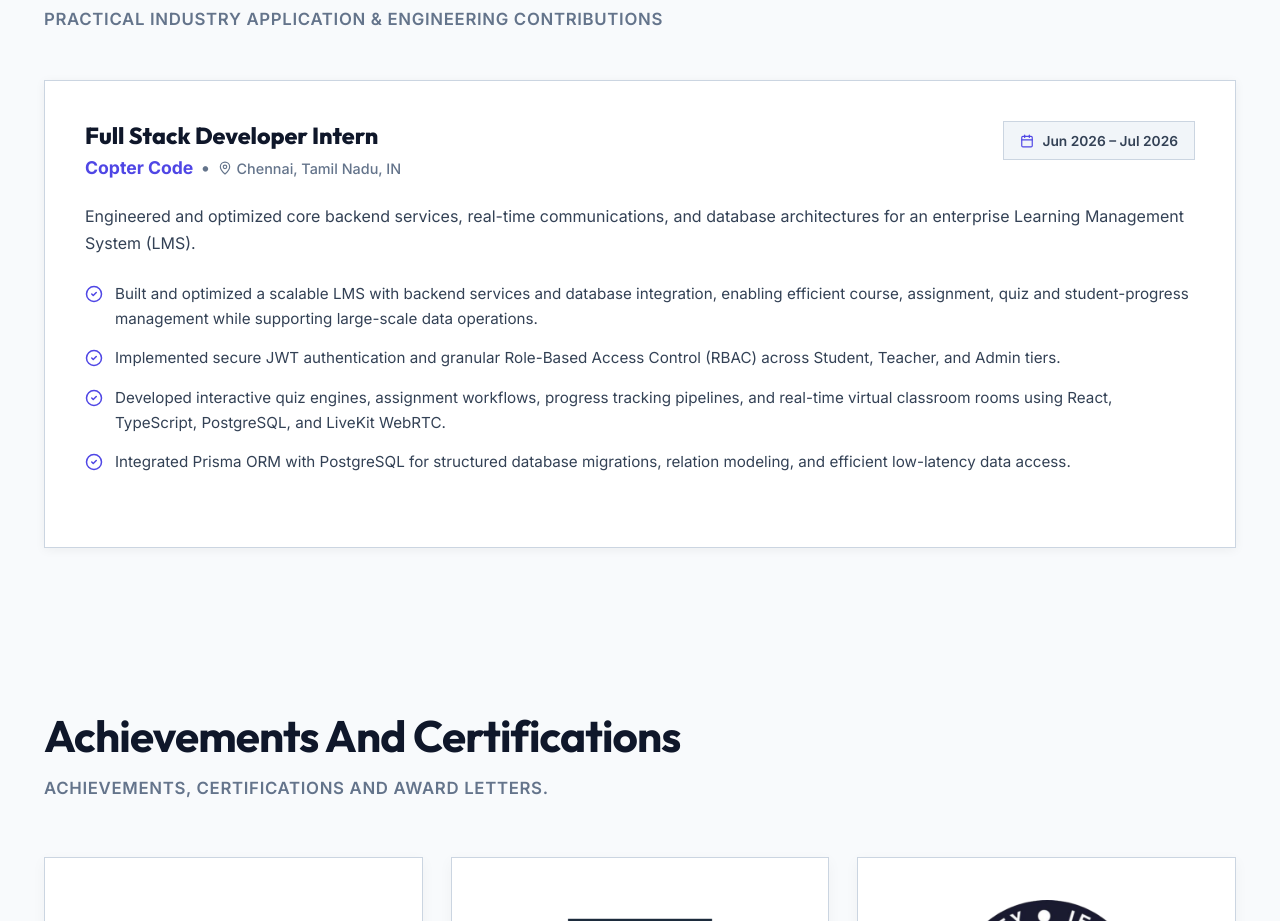
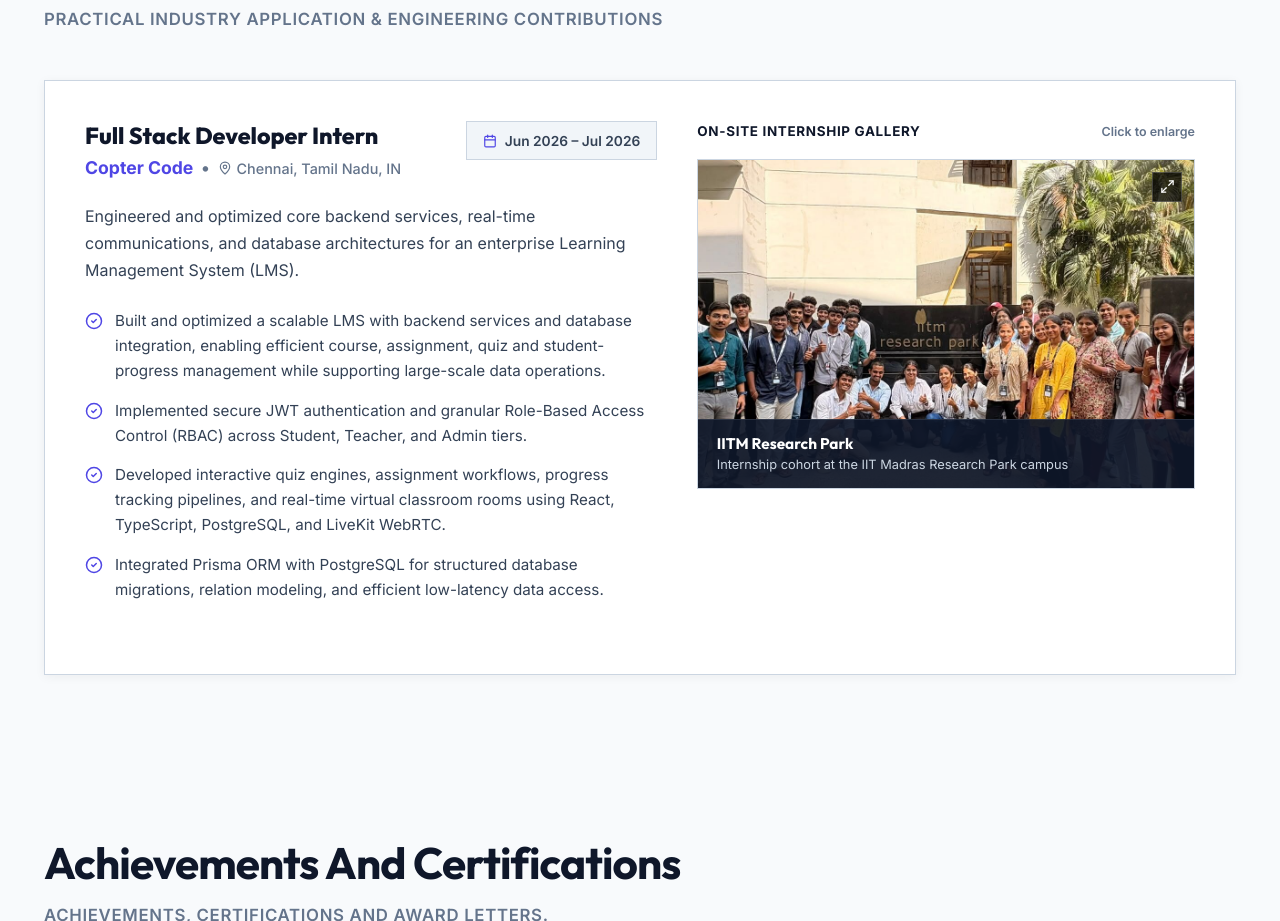
Before and after one commit to leelakrishnakurra97/leela-krishna-portfolio, a React (Vite) app: page / in a window 1280 px wide. Shown: the part 5640-6561 px from the top of the page. Built offline with nearby package versions, Linux system fonts and the light colour scheme.

Commit message:
feat(experience): retain only IITM Research Park cohort picture in work experience

```diff
--- a/src/components/Experience.jsx
+++ b/src/components/Experience.jsx
@@ -200,7 +200,7 @@ export default function Experience() {
                       </span>
                     </div>
                     <span style={{ fontSize: '0.78rem', color: 'var(--text-muted)', fontWeight: 600 }}>
-                      {currentImgIdx + 1} of {exp.images.length} • Click to enlarge
+                      {exp.images.length > 1 ? `${currentImgIdx + 1} of ${exp.images.length} • ` : ''}Click to enlarge
                     </span>
                   </div>
 
@@ -249,7 +249,9 @@ export default function Experience() {
                       <Maximize2 size={15} />
                     </div>
 
-                    {/* Previous Photo Button */}
+                    {/* Previous and Next Photo Buttons - Only when multiple photos exist */}
+                    {exp.images.length > 1 && (
+                      <>
                         <button
                           type="button"
                           onClick={(e) => {
@@ -277,7 +279,6 @@ export default function Experience() {
                           <ChevronLeft size={20} />
                         </button>
 
-                    {/* Next Photo Button */}
                         <button
                           type="button"
                           onClick={(e) => {
@@ -304,6 +305,8 @@ export default function Experience() {
                         >
                           <ChevronRight size={20} />
                         </button>
+                      </>
+                    )}
 
                     {/* Caption overlay at bottom */}
                     <div
@@ -336,7 +339,8 @@ export default function Experience() {
                     </div>
                   </div>
 
-                  {/* Thumbnail Selector Strip Below */}
+                  {/* Thumbnail Selector Strip Below - Only when multiple photos exist */}
+                  {exp.images.length > 1 && (
                     <div
                       className="experience-thumb-strip"
                       style={{
@@ -373,6 +377,7 @@ export default function Experience() {
                         </div>
                       ))}
                     </div>
+                  )}
                 </div>
               )}
               </div>
@@ -428,7 +433,9 @@ export default function Experience() {
                       <X size={20} />
                     </button>
 
-                    {/* Prev Button */}
+                    {/* Prev/Next Buttons - Only when multiple photos exist */}
+                    {exp.images.length > 1 && (
+                      <>
                         <button
                           onClick={() => setActivePhoto((prev) => (prev - 1 + exp.images.length) % exp.images.length)}
                           aria-label="Previous photo"
@@ -453,7 +460,6 @@ export default function Experience() {
                           <ChevronLeft size={24} />
                         </button>
 
-                    {/* Next Button */}
                         <button
                           onClick={() => setActivePhoto((prev) => (prev + 1) % exp.images.length)}
                           aria-label="Next photo"
@@ -477,6 +483,8 @@ export default function Experience() {
                         >
                           <ChevronRight size={24} />
                         </button>
+                      </>
+                    )}
 
                     {/* Main Image Display */}
                     <div
@@ -513,9 +521,11 @@ export default function Experience() {
                         <h4 style={{ fontSize: '1.05rem', fontWeight: 700, color: '#ffffff' }}>
                           {exp.images[activePhoto].title}
                         </h4>
+                        {exp.images.length > 1 && (
                           <span style={{ fontSize: '0.8rem', color: '#94a3b8' }}>
                             {activePhoto + 1} / {exp.images.length}
                           </span>
+                        )}
                       </div>
                       {exp.images[activePhoto].caption && (
                         <p style={{ fontSize: '0.85rem', color: '#cbd5e1', margin: 0 }}>
--- a/src/portfolio.js
+++ b/src/portfolio.js
@@ -174,7 +174,14 @@ export const workExperiences = {
         "Developed interactive quiz engines, assignment workflows, progress tracking pipelines, and real-time virtual classroom rooms using React, TypeScript, PostgreSQL, and LiveKit WebRTC.",
         "Integrated Prisma ORM with PostgreSQL for structured database migrations, relation modeling, and efficient low-latency data access."
       ],
-      techPills: ["React", "TypeScript", "Node.js", "Express", "Prisma ORM", "PostgreSQL", "LiveKit WebRTC", "JWT", "Docker"]
+      techPills: ["React", "TypeScript", "Node.js", "Express", "Prisma ORM", "PostgreSQL", "LiveKit WebRTC", "JWT", "Docker"],
+      images: [
+        {
+          src: "./assets/images/copter_code/First_image.jpeg",
+          title: "IITM Research Park",
+          caption: "Internship cohort at the IIT Madras Research Park campus"
+        }
+      ]
     }
   ]
 };
```
Lines whose indentation alone changed are shown as unchanged.
